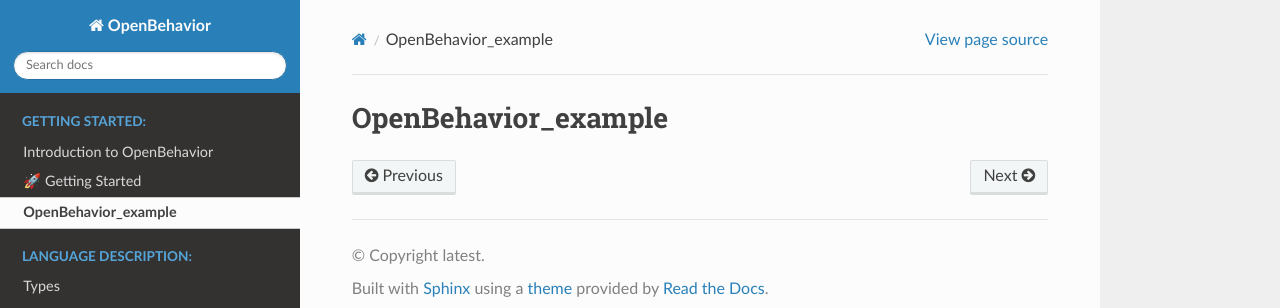
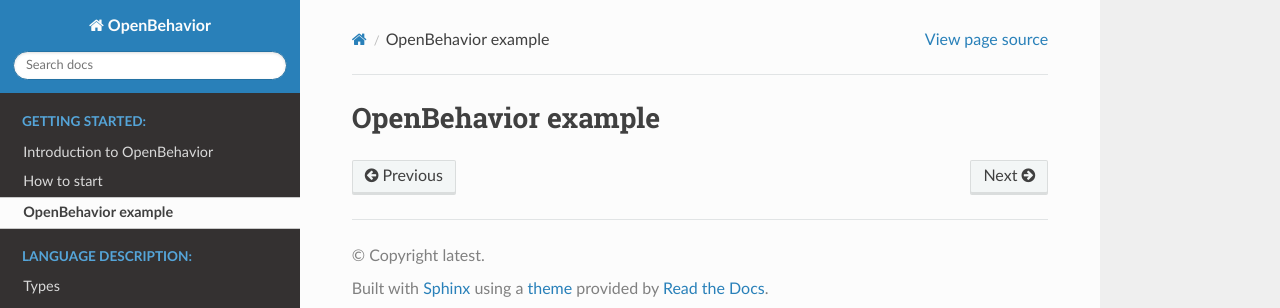
Before and after one commit to Sunshinesheep/OpenBehavior-doc, a Sphinx documentation site: the page built from docs/source/OpenBehavior_example.md, in a window 1280 px wide. Shown: the top 308 px of the page. Built offline with Sphinx 7.4.7 and the Read the Docs theme 3.1.0, drawn with Linux system fonts in a browser that asks for light colours.

Commit message:
change a title

```diff
--- a/docs/source/OpenBehavior_example.md
+++ b/docs/source/OpenBehavior_example.md
@@ -1 +1 @@
-# OpenBehavior_example
+# OpenBehavior example
--- a/docs/source/getting_started.md
+++ b/docs/source/getting_started.md
@@ -1,3 +1,4 @@
+# How to start
 ## 🚀 Getting Started
 This section describes the required environment setup and the steps to reproduce our experimental results.
 
```
